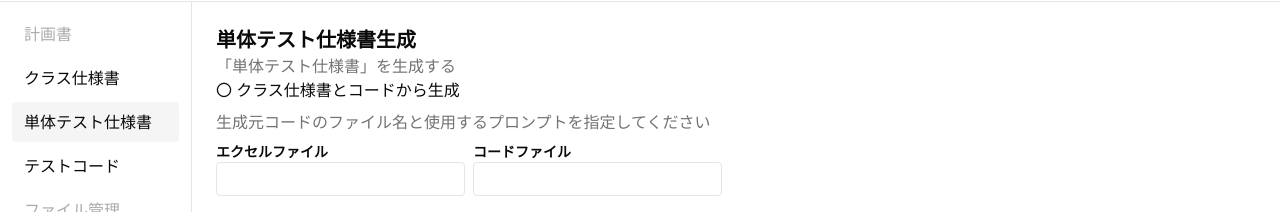
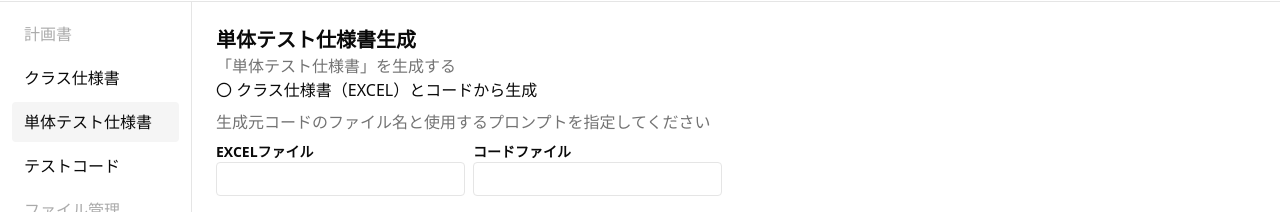
Before and after one commit to MasayukiOrihara/dev-flow-kit, a Next.js app: page /tools/unitTestDesign in a window 1280 px wide. Shown: the part 263-475 px from the top of the page. Built offline with nearby package versions, Linux system fonts and the light colour scheme.

Commit message:
文言の変更

```diff
--- a/app/tools/unitTestDesign/page.tsx
+++ b/app/tools/unitTestDesign/page.tsx
@@ -83,7 +83,7 @@ export default function UnitTestDesignPage() {
         <p className="text-muted-foreground">「単体テスト仕様書」を生成する</p>
       </div>
       <div>
-        <h2>〇 クラス仕様書とコードから生成</h2>
+        <h2>〇 クラス仕様書（EXCEL）とコードから生成</h2>
 
         <div className="my-2">
           <h3 className="text-muted-foreground">
@@ -92,7 +92,7 @@ export default function UnitTestDesignPage() {
           <div className="flex flex-col gap-2">
             <div className="flex gap-2 my-2">
               <div>
-                <p className="text-sm font-bold">エクセルファイル</p>
+                <p className="text-sm font-bold">EXCELファイル</p>
                 <input
                   className="border rounded px-2 py-1"
                   value={excelFileName}
```
